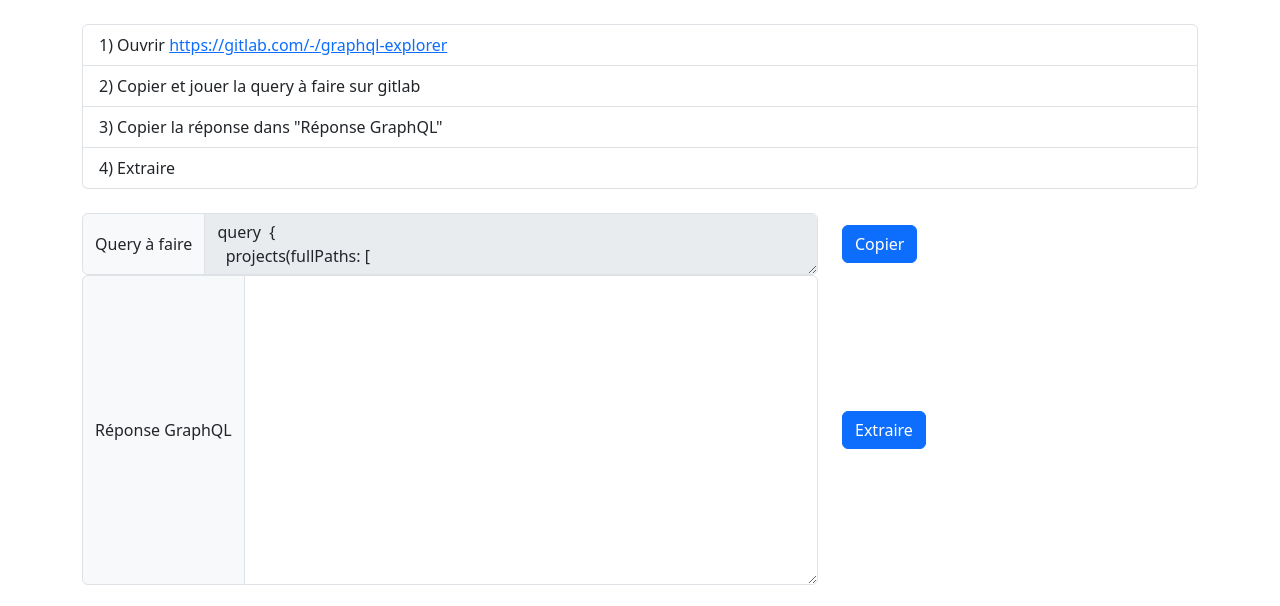
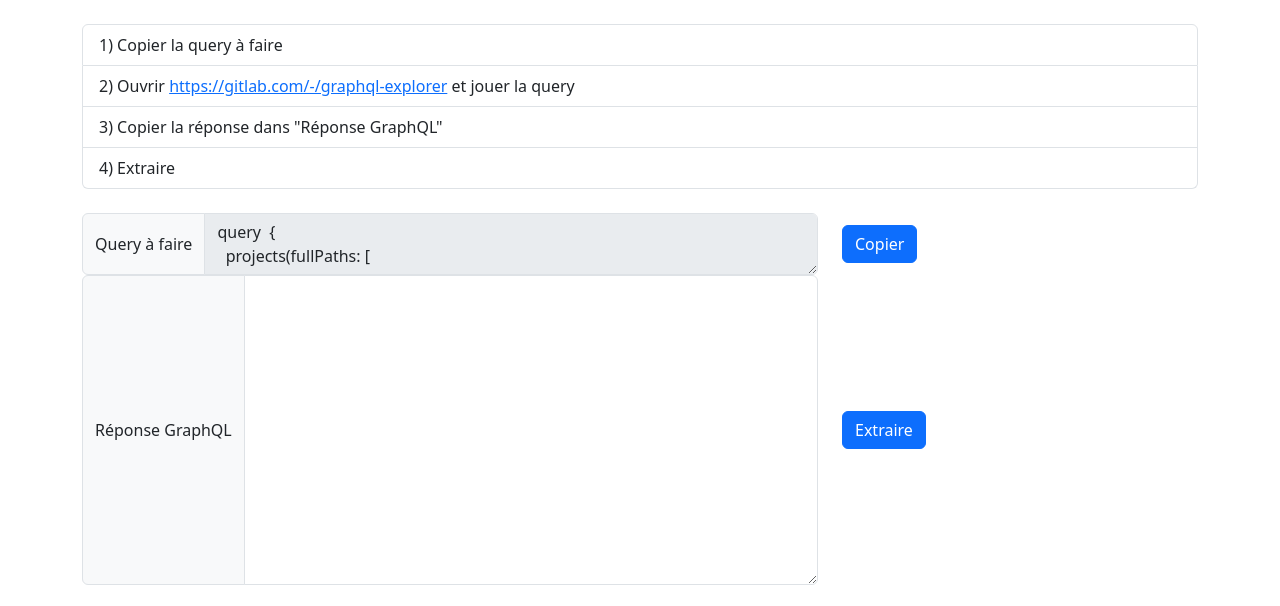
Before and after one commit to EnnacheNH/sprint-state, a plain HTML site: page index.html in a window 1280 px wide. Shown: the top 606 px of the page. Drawn offline with nearby package versions, Linux system fonts and the light colour scheme.

Commit message:
updated tutorial order

```diff
--- a/index.html
+++ b/index.html
@@ -12,9 +12,9 @@
 <body>
     <div class="container mt-4">
         <ul class="list-group">
-            <li class="list-group-item">1) Ouvrir <a href="https://gitlab.com/-/graphql-explorer"
-                    target="_blank">https://gitlab.com/-/graphql-explorer</a></li>
-            <li class="list-group-item">2) Copier et jouer la query à faire sur gitlab</li>
+            <li class="list-group-item">1) Copier la query à faire</li>
+            <li class="list-group-item">2) Ouvrir <a href="https://gitlab.com/-/graphql-explorer"
+                    target="_blank">https://gitlab.com/-/graphql-explorer</a> et jouer la query</li>
             <li class="list-group-item">3) Copier la réponse dans "Réponse GraphQL"</li>
             <li class="list-group-item">4) Extraire</li>
         </ul>
```
